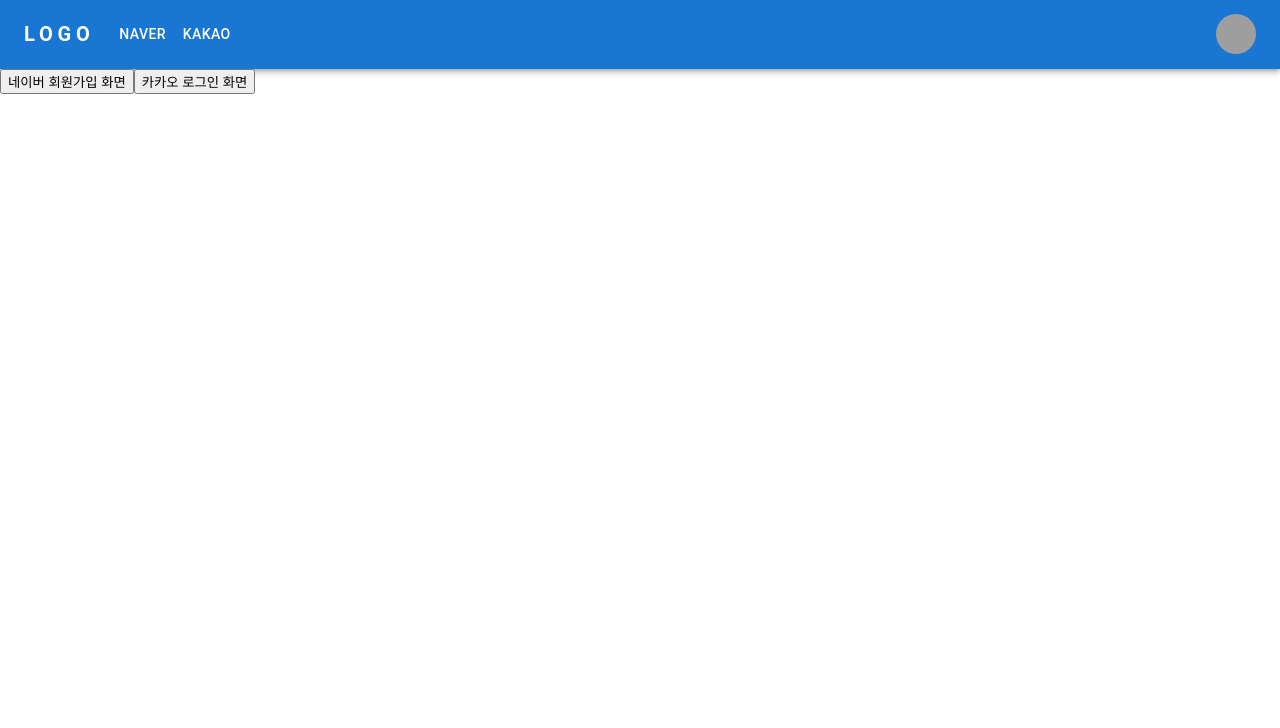
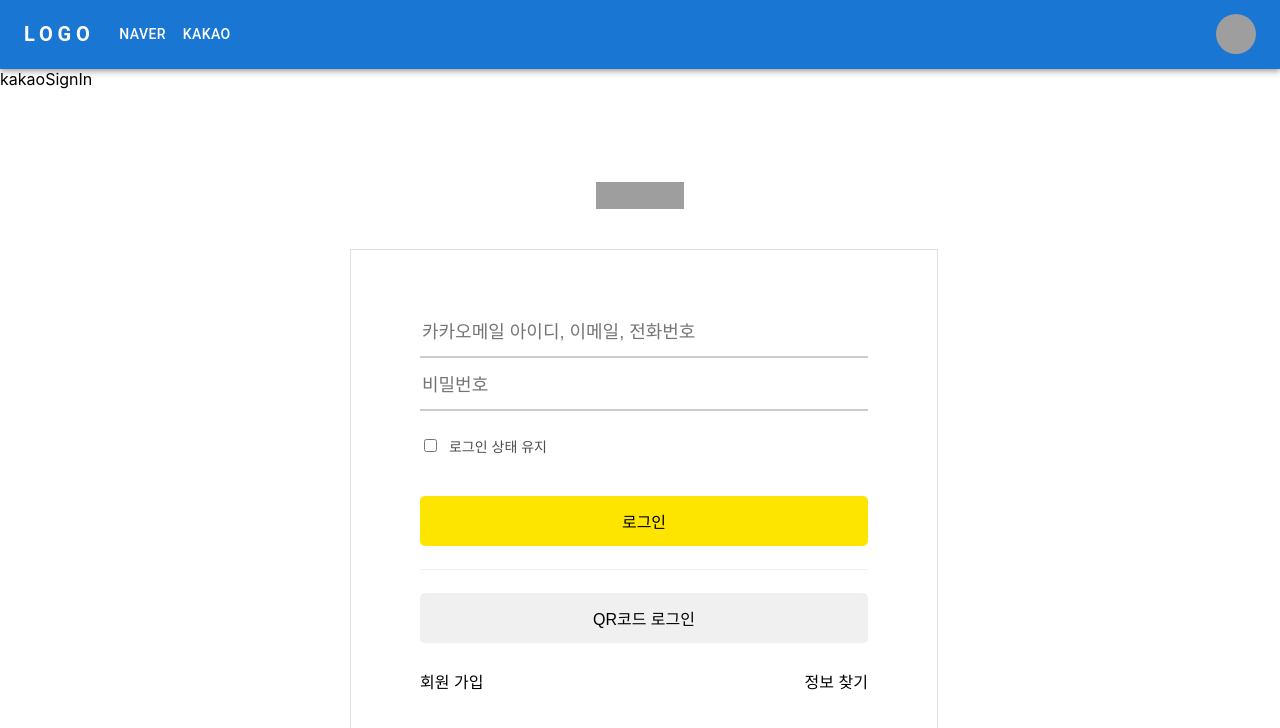
Before and after one commit to Kimhyuntae9665/React, a React (Create React App) app: page / in a window 1280 px wide. Both pictures are taken after a click on the button "KAKAO". Shown: the top 728 px of the page. Built offline with nearby package versions, Linux system fonts and the light colour scheme; grey boxes are pictures that could not be loaded.

Commit message:
onClick 했을때 view에 string값 들어가게 하는 기능은 어디에서 ?

```diff
--- a/src/App.tsx
+++ b/src/App.tsx
@@ -12,9 +12,8 @@ export default function App() {
   return (
     <div>
       {/* 화살표 함수 ()=>{} */}
-      <MenuAppBar />
-      <button onClick={()=>setView('naverSignIn')}>네이버 회원가입 화면</button>
-      <button onClick={()=>setView('kakaoSignIn')}>카카오 로그인 화면</button>
+      <MenuAppBar setView={setView}/>
+
       <div>
         {/* {view==='naverSignIn' && (<NaverSignIn />)}
         {view==='kakaoSignIn' && (<KakaoSignIn />)} */}
@@ -23,6 +22,9 @@ export default function App() {
                 해당하는 경우의 값을 반환
                 조건 ? 참일 떄의 결과값 : 거짓일 때의 결과값  */}
                 {/* if(조건) {}else{} 와 삼항 연산자가 정확하게  일치 */}
+
+                {/* onclick 했을 때 view에 변수 들어가게 하는 함수나 기능은 어디에 있지? */}
+                {view}
         {
           view ==='naverSignIn' ? (<NaverSignIn />) :
           view ==='kakaoSignIn' ? (<KakaoSignIn />) : (<></>)
@@ -31,6 +33,7 @@ export default function App() {
           // 첫 화면은 클릭을 안했기에 view 가 빈칸 이므로 삼항 연산자가 거짓이므로 카카오 화면이 뜬다
         }
 
+
       </div>
     </div>
   )
--- a/src/components/MenuAppBar/index.tsx
+++ b/src/components/MenuAppBar/index.tsx
@@ -1,4 +1,4 @@
-import {useState,MouseEvent} from 'react';
+import {useState,MouseEvent, Dispatch, SetStateAction} from 'react';
 import AppBar from '@mui/material/AppBar';
 import Box from '@mui/material/Box';
 import Toolbar from '@mui/material/Toolbar';
@@ -13,12 +13,17 @@ import Tooltip from '@mui/material/Tooltip';
 import MenuItem from '@mui/material/MenuItem';
 import AdbIcon from '@mui/icons-material/Adb';
 
-const pages = [{title: 'Naver',viewValue: 'naverSignIn'},{title: 'Kakao',viewValue:'KakaoSIgnIn'}];
+const pages = [{title: 'Naver',viewValue: 'naverSignIn'},{title: 'Kakao',viewValue:'kakaoSignIn'}];
 // ! typescript에서는 함수를 매개변수로 쓸 수 있다
 
-function MenuAppBar() {
+interface Props{
+  setView: Dispatch<SetStateAction<string>>;
+}
+
+function MenuAppBar({setView}:Props) {
   // ! view state//
-  const [view, setView] = useState<string>('');
+  //! 파일마다 함수들은 이름이 가더라도 다른 함수로 구별해야 한다
+
 
   const [anchorElNav, setAnchorElNav] = useState<null | HTMLElement>(null);
 
@@ -123,7 +128,7 @@ function MenuAppBar() {
             {pages.map((page) => (
               <Button
                 key={page.title}
-                onClick={()=>setView(page.title)}
+                onClick={()=>setView(page.viewValue)}
                 sx={{ my: 2, color: 'white', display: 'block' }}
               >
                 {page.title}
--- a/src/views/KakaoSignIn/index.tsx
+++ b/src/views/KakaoSignIn/index.tsx
@@ -1,9 +1,18 @@
-import React from 'react';
+import React ,{useState} from 'react';
 import './style.css';
+import {Alert} from '@mui/material';
+
+
+
 
 // ! 첫 문자 대문자로 적어야지 component로 인식
 // ! 1. div로 공간부터 크게 나누기
 export default function KakaoSignIn() {
+
+    // state 선언
+    const [email,setEmail] = useState<string>("");
+
+
     return (
         <div className='kakao-container'>
             {/*로그인 폼 레이아웃 */}
@@ -19,8 +28,16 @@ export default function KakaoSignIn() {
                     <div className='kakao-input-layout'></div>
                     {/*아이디 인풋 */}
                     <div className="kakao-input-box">
-                        <input className="kakao-input" type = "text" placeholder='카카오메일 아이디, 이메일, 전화번호'/>
+                        <input className="kakao-input" type = "text" placeholder='카카오메일 아이디, 이메일, 전화번호'
+                        onChange = {(event) => setEmail(event.target.value)}/>
+
                     </div>
+                    {/* script 사용할려면 {}사용  */}
+                    { email !== "" && (
+                    <Alert severity="info">카카오 메일이 잇다면 메일 아이디만 입력해 보세요</Alert>
+                    )}
+
+
                     {/*비밀번호 인풋  */}
                     <div className="kakao-input-box">
                         <input className="kakao-input" type = "password" placeholder='비밀번호'/>
--- a/src/views/NaverSignIn/style.css
+++ b/src/views/NaverSignIn/style.css
@@ -1,4 +1,16 @@
+body {
+    margin: 0;
+}
 
+a {
+    /* 태그의 기본 텍스트 꾸밈을 제거 */
+    text-decoration: none;
+    color: black;
+}
+
+select option {
+    width: 100%;
+}
 
 #container {
     margin: 0 auto;
```
